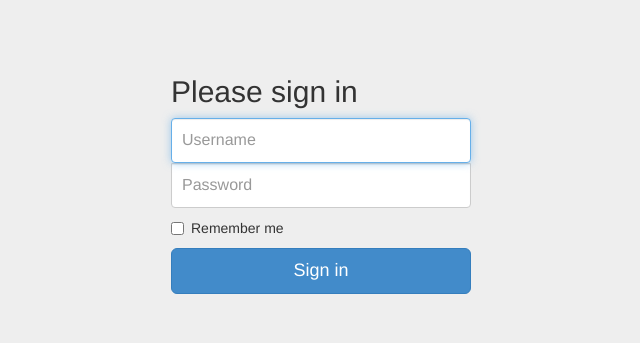
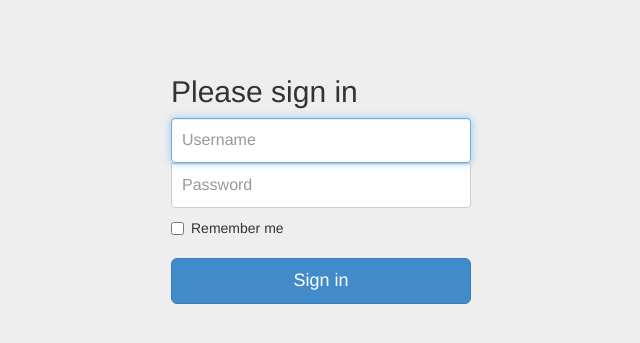
Before and after one commit to seanpreston/oncourse, a Django app: template oncourse/templates/login.html in a window 1280 px wide. Shown: the top 343 px of the page, without its empty margins (319-959 px from the left). Run offline with Django 3.2, Linux system fonts and the light colour scheme; the template is opened without the code that fills it, so the values that code supplies are empty; some libraries are stand-ins or nearby versions.

Commit message:
Amended margin

```diff
--- a/oncourse/static/css/signin.css
+++ b/oncourse/static/css/signin.css
@@ -38,7 +38,10 @@ ol {
   border-bottom-left-radius: 0;
 }
 .form-signin input[type="password"] {
-  margin-bottom: 10px;
+  /*margin-bottom: 10px;*/
   border-top-left-radius: 0;
   border-top-right-radius: 0;
 }
+.form-signin input[type="submit"] {
+  margin-top: 20px;
+}
```
